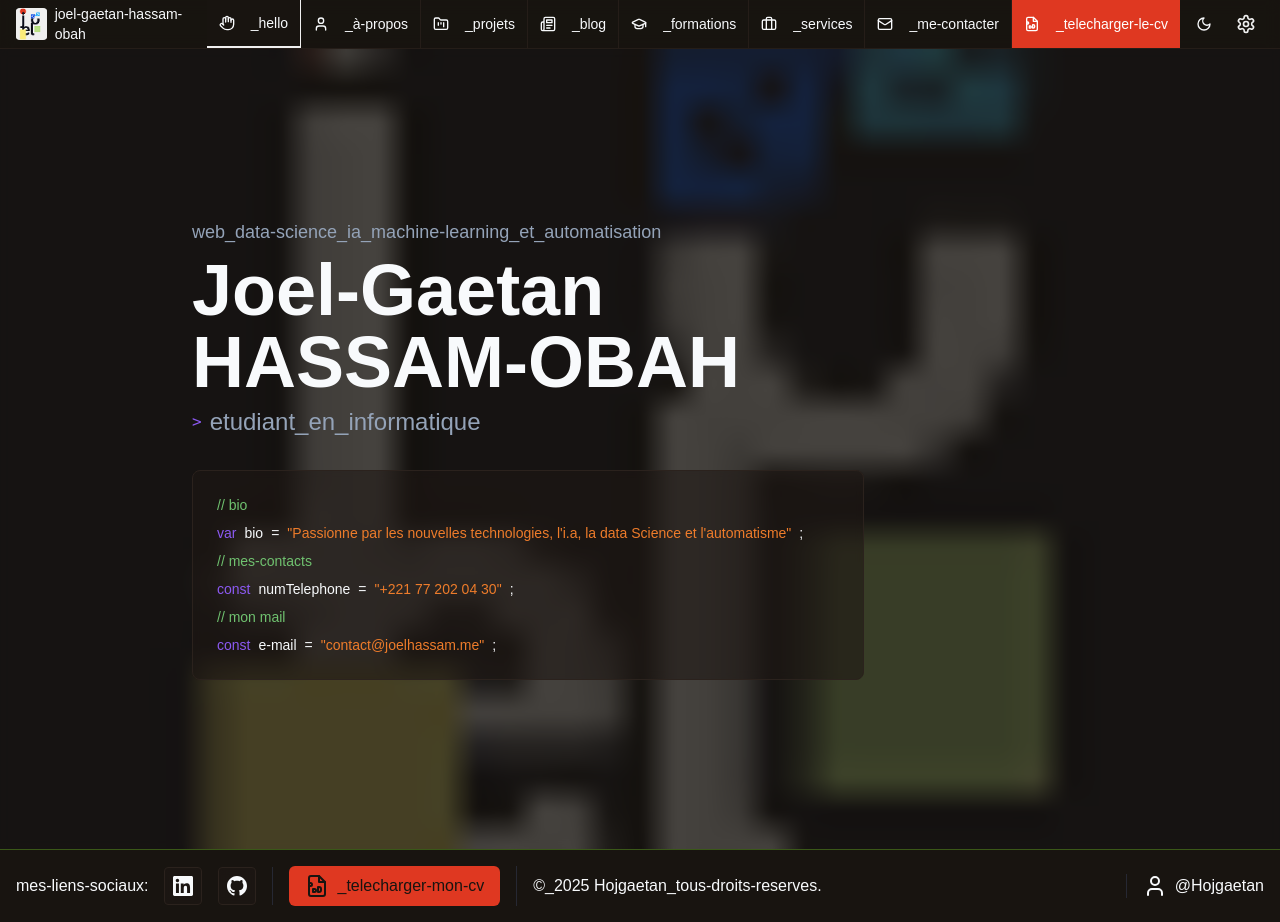
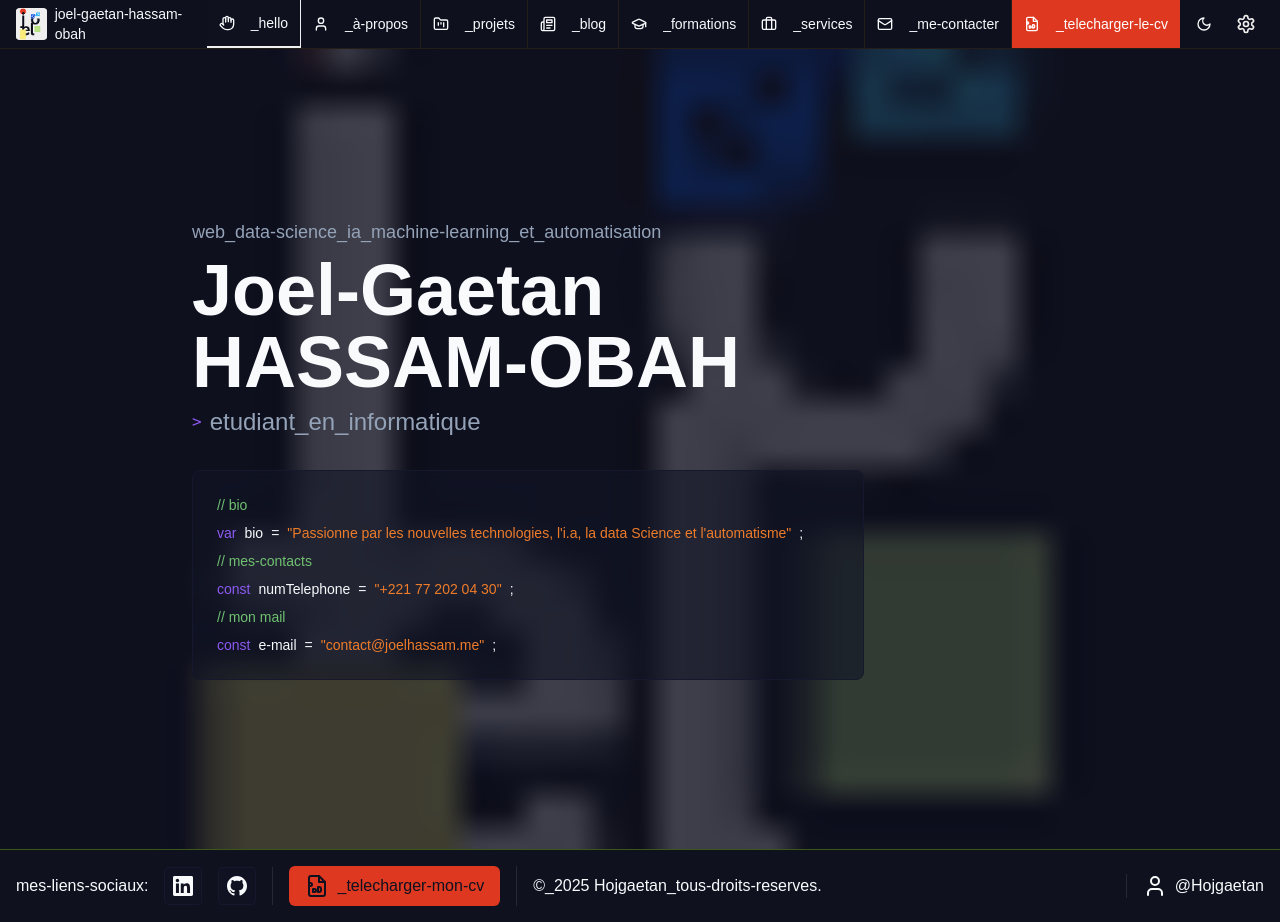
Before and after one commit to Hojgaetan/mon-portfolio, a React (Vite) app: page / in a window 1280 px wide. Built offline with nearby package versions, Linux system fonts and the light colour scheme; a web font is replaced by a local one.

Commit message:
Update dark theme color variables for improved contrast and accessibility

```diff
--- a/src/index.css
+++ b/src/index.css
@@ -65,39 +65,39 @@ All colors MUST be HSL.
   }
 
   .dark {
-    --background: 24 20% 8%;
+    --background: 232 35% 9%;
     --foreground: 210 40% 98%;
 
-    --card: 24 20% 10%;
+    --card: 232 35% 11%;
     --card-foreground: 210 40% 98%;
 
-    --popover: 24 20% 10%;
+    --popover: 232 35% 11%;
     --popover-foreground: 210 40% 98%;
 
     --primary: 210 40% 98%;
-    --primary-foreground: 24 20% 8%;
+    --primary-foreground: 232 35% 9%;
 
-    --secondary: 24 20% 14%;
+    --secondary: 232 35% 13%;
     --secondary-foreground: 210 40% 98%;
 
-    --muted: 24 20% 14%;
+    --muted: 232 35% 13%;
     --muted-foreground: 215 20.2% 65.1%;
 
     --accent: 0 0% 94%;
-    --accent-foreground: 24 20% 8%;
+    --accent-foreground: 232 35% 9%;
 
     --destructive: 0 62.8% 30.6%;
     --destructive-foreground: 210 40% 98%;
 
-    --border: 24 20% 14%;
-    --input: 24 20% 14%;
+    --border: 232 35% 13%;
+    --input: 232 35% 13%;
     --ring: 230 100% 65%;
 
     --code-comment: 120 40% 60%;
     --code-string: 25 85% 55%;
     --code-keyword: 260 85% 65%;
 
-    --sidebar-background: 24 20% 6%;
+    --sidebar-background: 232 35% 7%;
     --sidebar-foreground: 210 40% 98%;
     --sidebar-primary: 230 100% 65%;
     --sidebar-primary-foreground: 24 20% 8%;
```
